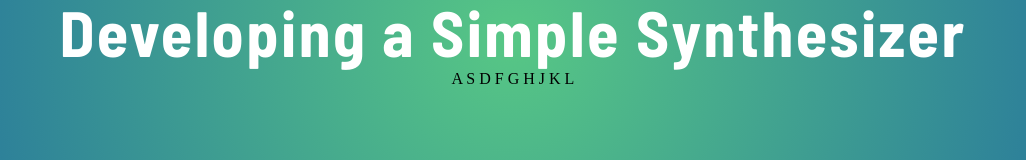
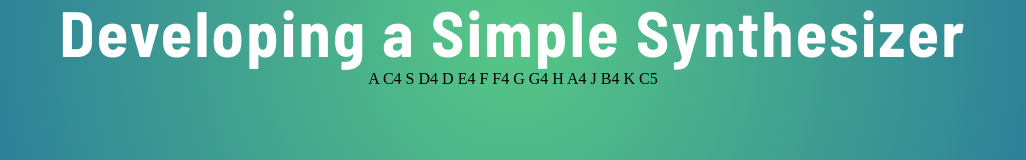
Before and after one commit to JDevDevelops/ts-synth, a website with bundled scripts: page index.html in a window 1280 px wide. Shown: the part 360-520 px from the top of the page, without its empty margins (127-1153 px from the left). Built offline with nearby package versions, Linux system fonts and the light colour scheme.

Commit message:
constructed key layout

```diff
--- a/index.html
+++ b/index.html
@@ -15,17 +15,40 @@
 <body>
     <main>
         <h1>Developing a Simple Synthesizer</h1>
-        <keyboard>
-            <key freq="" kbd="">A</key>
-            <key freq="" kbd="">S</key>
-            <key freq="" kbd="">D</key>
-            <key freq="" kbd="">F</key>
-            <key freq="" kbd="">G</key>
-            <key freq="" kbd="">H</key>
-            <key freq="" kbd="">J</key>
-            <key freq="" kbd="">K</key>
-            <key freq="" kbd="">L</key>
-        </keyboard>
+        <div class="keyboard">
+            <button class="key" data-freq="261.63" data-keycode="65">
+                <span>A</span>
+                <span>C4</span>
+            </button>
+            <button class="key" data-freq="293.66" data-keycode="83">
+                <span>S</span>
+                <span>D4</span>
+            </button>
+            <button class="key" data-freq="329.63" data-keycode="68">
+                <span>D</span>
+                <span>E4</span>
+            </button>
+            <button class="key" data-freq="349.23" data-keycode="70">
+                <span>F</span>
+                <span>F4</span>
+            </button>
+            <button class="key" data-freq="391.99" data-keycode="71">
+                <span>G</span>
+                <span>G4</span>
+            </button>
+            <button class="key" data-freq="440.00" data-keycode="72">
+                <span>H</span>
+                <span>A4</span>
+            </button>
+            <button class="key" data-freq="493.88" data-keycode="74">
+                <span>J</span>
+                <span>B4</span>
+            </button>
+            <button class="key" data-freq="523.25" data-keycode="75">
+                <span>K</span>
+                <span>C5</span>
+            </button>
+        </div>
     </main>
     <script type="module" src="/src/index.ts"></script>
 </body>
```
